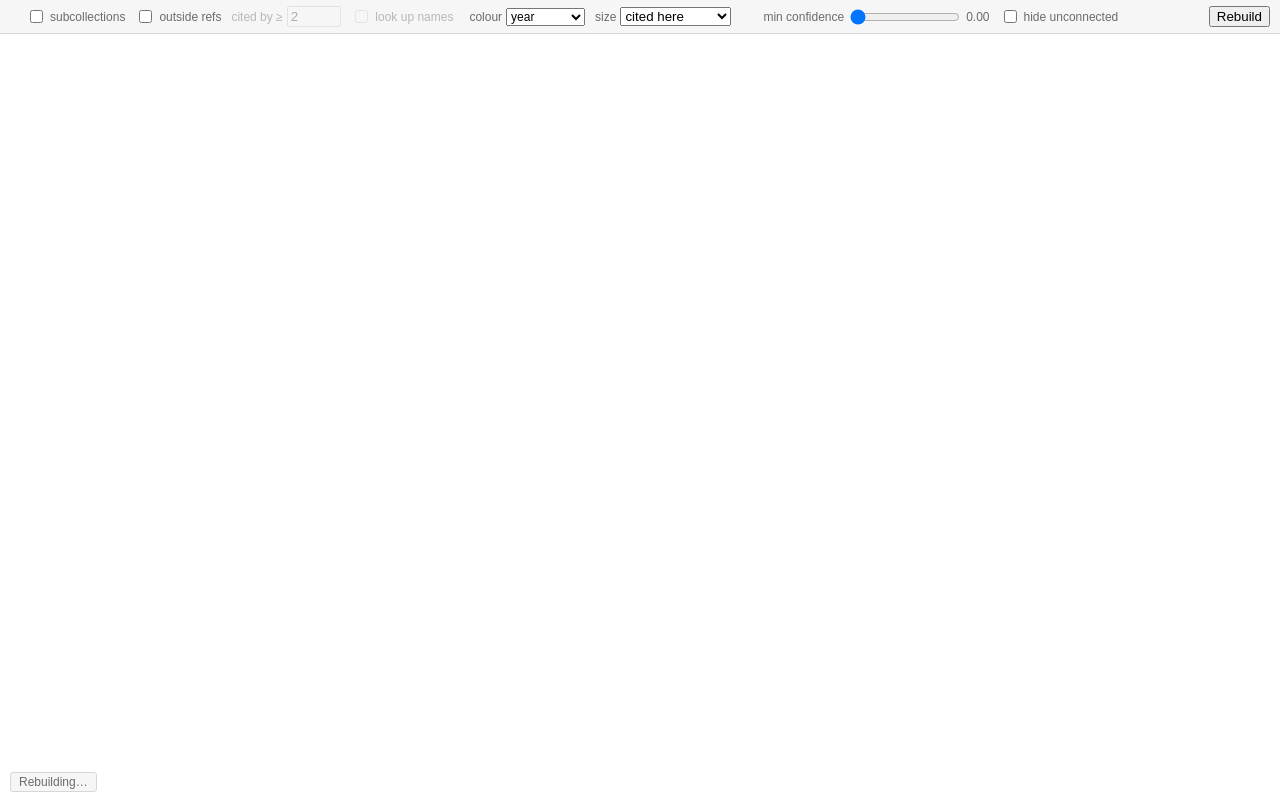
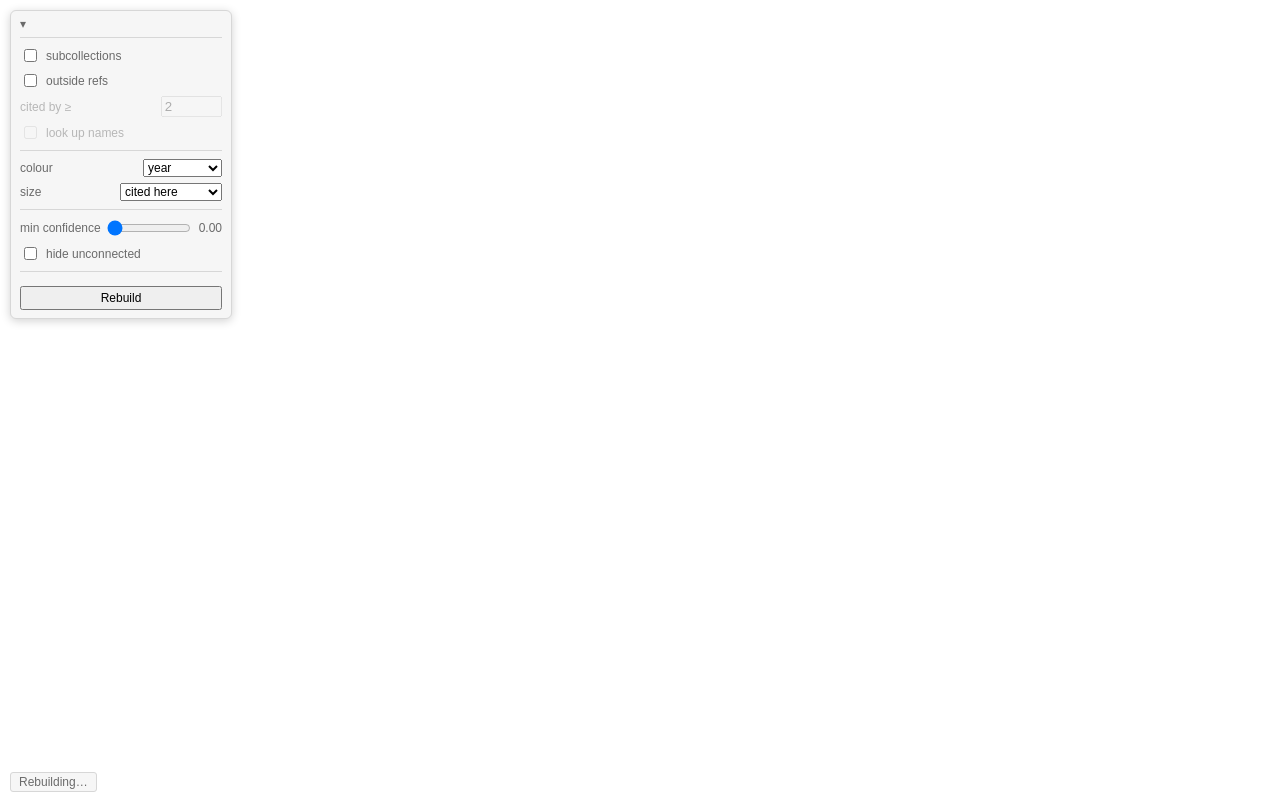
Before and after one commit to Jajaho/zotero-citation-graph, a browser extension: page addon/content/graph.html in a window 1280 px wide. Both pictures are taken after a click on the label "outside refs". Drawn offline with Linux system fonts and the light colour scheme.

Commit message:
Float the graph controls in a collapsible top-left panel
The controls were a horizontal toolbar above the canvas that wrapped onto
two or three lines in a narrow Zotero window, and every line it wrapped
onto came out of the graph. They are now a vertical panel floating over
the canvas, anchored top left, collapsing to its header when the nodes
underneath matter more than the settings. Collapsed state is remembered
in localStorage, behind try/catch because a resource:// page can be
denied storage.

The panel sits at z-index 9, below the action popover and the node
context menu, so either can open over the top-left corner and still win.
Collapsing costs no resize: #graph now fills the body, so the canvas
never changes size when the panel does.

Co-Authored-By: Claude Opus 5 <noreply@anthropic.com>
Claude-Session: https://claude.ai/code/session_018LS93hYhXgR2rhcxGeNS74

```diff
--- a/addon/content/graph.css
+++ b/addon/content/graph.css
@@ -3,7 +3,7 @@
 	--fg: #1a1a1a;
 	--muted: #6b6b6b;
 	--border: #d7d7d7;
-	--toolbar-bg: #f6f6f6;
+	--surface: #f6f6f6;
 }
 
 @media (prefers-color-scheme: dark) {
@@ -12,7 +12,7 @@
 		--fg: #e8e8e8;
 		--muted: #9a9a9a;
 		--border: #3d3d3d;
-		--toolbar-bg: #2b2b2b;
+		--surface: #2b2b2b;
 	}
 }
 
@@ -28,63 +28,144 @@ html, body {
 }
 
 body {
-	display: flex;
-	flex-direction: column;
-	/* #status is positioned against this. */
+	/* The controls float over the canvas now, so the body is nothing but the
+	   canvas. #panel, #status, #action and #menu all position against this. */
 	position: relative;
 }
 
-#toolbar {
+/* --- The floating control panel --------------------------------------- */
+
+#panel {
+	position: absolute;
+	top: 10px;
+	left: 10px;
+	/* Below #action (10) and #menu (11): a popover or context menu opened over
+	   the top-left corner has to win, or the click looks like it did nothing. */
+	z-index: 9;
+	width: 220px;
+	max-width: calc(100% - 20px);
+	/* Never taller than the window, however many strategies turn up. */
+	max-height: calc(100% - 20px);
+	display: flex;
+	flex-direction: column;
+	border: 1px solid var(--border);
+	border-radius: 6px;
+	background: var(--surface);
+	box-shadow: 0 2px 10px rgba(0, 0, 0, 0.18);
+	overflow: hidden;
+}
+
+/* The whole header is the toggle, not just the chevron: a wide target, and
+   there is nothing else in the header to click. */
+#panel-toggle {
 	flex: 0 0 auto;
 	display: flex;
 	align-items: center;
-	/* Wraps rather than overflowing: the controls outgrew one line on a narrow
-	   Zotero window, and a clipped toolbar hides settings the user needs. */
-	flex-wrap: wrap;
-	gap: 6px 16px;
-	padding: 6px 10px;
-	background: var(--toolbar-bg);
-	border-bottom: 1px solid var(--border);
-	white-space: nowrap;
+	gap: 6px;
+	font: inherit;
+	text-align: left;
+	padding: 6px 9px;
+	border: 0;
+	background: transparent;
+	color: var(--fg);
+	cursor: pointer;
 }
 
-#toolbar .group {
+#panel-toggle:hover {
+	background: var(--bg);
+}
+
+#panel-chevron {
+	color: var(--muted);
+	/* Rotated rather than swapped for a second glyph, so both states sit on
+	   the same baseline and the arrow animates between them. */
+	transition: transform 120ms ease;
+}
+
+#panel.collapsed #panel-chevron {
+	transform: rotate(-90deg);
+}
+
+#panel-body {
+	/* Scrolls rather than clipping: the strategy list grows with the data, and
+	   a clipped panel hides settings the user needs. */
+	overflow-y: auto;
+	padding: 0 9px 8px;
+	/* A flex item will not shrink past its content without this, and the panel
+	   would grow past its max-height instead of scrolling. */
+	min-height: 0;
+	display: flex;
+	flex-direction: column;
+	gap: 8px;
+}
+
+#panel.collapsed #panel-body {
+	display: none;
+}
+
+#panel .group {
+	display: flex;
+	flex-direction: column;
+	align-items: stretch;
+	gap: 6px;
+	padding-top: 8px;
+	border-top: 1px solid var(--border);
+}
+
+/* #strategies is empty until a graph arrives, and an empty group is just a
+   stray rule across the panel. */
+#panel .group:empty {
+	display: none;
+}
+
+#panel label {
 	display: flex;
 	align-items: center;
-	gap: 10px;
-}
-
-#toolbar label {
-	display: flex;
-	align-items: center;
-	gap: 4px;
+	gap: 6px;
 	color: var(--muted);
 	cursor: pointer;
 }
 
-#toolbar label.disabled {
+#panel label.disabled {
 	opacity: 0.45;
 	cursor: default;
 }
 
-#min-cites {
-	width: 3.5em;
+/* Right-aligns the control of a "text, then control" row, so the selects and
+   number fields line up down the panel instead of tracking label width. */
+#panel label > select,
+#panel label > input[type="number"],
+#panel label > input[type="range"] {
+	margin-left: auto;
 }
 
-#color-by {
-	font: inherit;
+#min-cites {
+	width: 4em;
 }
 
-#isolate-clear {
+#color-by,
+#size-by {
 	font: inherit;
-	padding: 1px 8px;
+	/* The item-type and "needs look up names" options run long; staying inside
+	   the panel width matters more than showing every character. */
+	max-width: 60%;
+}
+
+#isolate-clear,
+#rebuild {
+	font: inherit;
+	padding: 3px 8px;
 }
 
 #collection-name {
 	font-weight: 600;
+	/* Shrinkable, or the ellipsis below never applies and a long collection
+	   name pushes the panel wider than its own box. */
+	flex: 1 1 auto;
+	min-width: 0;
 	overflow: hidden;
 	text-overflow: ellipsis;
-	max-width: 30ch;
+	white-space: nowrap;
 }
 
 #conf-label {
@@ -95,7 +176,9 @@ body {
 }
 
 #min-conf {
-	width: 110px;
+	flex: 1 1 60px;
+	width: auto;
+	min-width: 40px;
 }
 
 #conf-value {
@@ -103,16 +186,21 @@ body {
 	min-width: 3.2ch;
 }
 
+/* The one row that stays horizontal: a count and the button that acts on it. */
+#panel-foot {
+	flex-direction: row;
+	align-items: center;
+	justify-content: space-between;
+}
+
 #stats {
 	color: var(--muted);
-	margin-left: auto;
 	font-variant-numeric: tabular-nums;
 }
 
 #graph {
-	flex: 1 1 auto;
-	position: relative;
-	min-height: 0;
+	position: absolute;
+	inset: 0;
 }
 
 /* Bottom-left rather than centred: it reports build progress while a partial
@@ -127,26 +215,21 @@ body {
 	white-space: nowrap;
 	padding: 2px 8px;
 	border-radius: 3px;
-	background: var(--toolbar-bg);
+	background: var(--surface);
 	border: 1px solid var(--border);
 	color: var(--muted);
 	pointer-events: none;
+	z-index: 8;
 }
 
 #status:empty {
 	display: none;
 }
 
-#strategies {
-	display: flex;
-	align-items: center;
-	gap: 10px;
-}
-
 .via-toggle {
 	display: flex;
 	align-items: center;
-	gap: 3px;
+	gap: 5px;
 	color: var(--muted);
 	cursor: pointer;
 }
@@ -156,9 +239,8 @@ body {
 	height: 8px;
 	border-radius: 50%;
 	display: inline-block;
+	flex: 0 0 auto;
 }
-
-
 
 /* The node context menu. A sibling of #graph, like #status and #action,
    because force-graph's init() empties its container. */
@@ -194,7 +276,7 @@ body {
 }
 
 .menu-item:hover:not([disabled]) {
-	background: var(--toolbar-bg);
+	background: var(--surface);
 }
 
 .menu-item[disabled] {
--- a/addon/content/graph.html
+++ b/addon/content/graph.html
@@ -6,12 +6,23 @@
 	<link rel="stylesheet" href="graph.css"/>
 </head>
 <body>
-	<div id="toolbar">
+	<!-- The controls float over the canvas rather than sitting in a bar above
+	     it: the graph is the point of the window, and on a narrow Zotero pane
+	     the old wrapping toolbar ate several lines of it. Anchored top left,
+	     and collapsible down to its header when the nodes underneath matter
+	     more than the settings. -->
+	<div id="panel">
+		<!-- The whole header toggles, not just the chevron: it is a wide, easy
+		     target, and there is nothing else in the header to click. -->
+		<button id="panel-toggle" type="button" aria-expanded="true" aria-controls="panel-body" title="Collapse controls">
+			<span id="panel-chevron">▾</span>
 			<span id="collection-name"></span>
+		</button>
 
+		<div id="panel-body">
 			<!-- Scope. Both of these change what gets derived, so they cost a
 			     rebuild; everything after them only filters the built graph. -->
-		<span class="group">
+			<div class="group">
 				<label title="Include items from every subcollection">
 					<input id="recursive" type="checkbox"/>
 					subcollections
@@ -29,9 +40,9 @@
 					<input id="enrich" type="checkbox"/>
 					look up names
 				</label>
-		</span>
+			</div>
 
-		<span class="group">
+			<div class="group">
 				<label>
 					colour
 					<select id="color-by">
@@ -50,11 +61,11 @@
 						<option value="global">global citations</option>
 					</select>
 				</label>
-		</span>
+			</div>
 
-		<span id="strategies" class="group"></span>
+			<div id="strategies" class="group"></div>
 
-		<span class="group">
+			<div class="group">
 				<label id="conf-label">
 					min confidence
 					<input id="min-conf" type="range" min="0" max="1" step="0.05" value="0"/>
@@ -68,10 +79,13 @@
 				     invisible up here, and there would be nothing to tell a user how
 				     to get the rest of the graph back. -->
 				<button id="isolate-clear" type="button" hidden="hidden"></button>
-		</span>
+			</div>
 
+			<div class="group" id="panel-foot">
 				<span id="stats"></span>
 				<button id="rebuild" type="button">Rebuild</button>
+			</div>
+		</div>
 	</div>
 
 	<div id="graph"></div>
--- a/addon/content/graph.js
+++ b/addon/content/graph.js
@@ -30,6 +30,9 @@
 	// citations against the shape of the graph they sit in.
 	const DIM_NODE_ALPHA = 0.1;
 	const DIM_LINK_FACTOR = 0.15;
+
+	// Whether the control panel was left collapsed, remembered across openings.
+	const COLLAPSE_KEY = 'zg.panel.collapsed';
 
 	// Published by nodeScale.js and nodeLinks.js, which graph.html loads first.
 	const Scale = ZGScale;
@@ -69,6 +72,8 @@
 	let elAction = el('action');
 	let elMenu = el('menu');
 	let elIsolate = el('isolate-clear');
+	let elPanel = el('panel');
+	let elPanelToggle = el('panel-toggle');
 
 	function emit(msg) {
 		window.dispatchEvent(new CustomEvent('zg-event', { detail: JSON.stringify(msg) }));
@@ -459,7 +464,7 @@
 	const NODE_REL_SIZE = Scale.NODE_REL_SIZE;
 
 	/**
-	 * Node area. Two metrics, chosen in the toolbar, and both apply to outside
+	 * Node area. Two metrics, chosen in the panel, and both apply to outside
 	 * references as well as held items.
 	 *
 	 *  cited here      in-degree: how many papers in THIS collection cite it.
@@ -724,7 +729,7 @@
 	}
 
 	/**
-	 * Isolation is otherwise invisible in the toolbar, and a user who does not
+	 * Isolation is otherwise invisible in the panel, and a user who does not
 	 * know that clicking the background clears it would have no way back to the
 	 * whole graph.
 	 */
@@ -980,6 +985,29 @@
 		render();
 	});
 
+	// The panel floats over the canvas, so collapsing it does not resize the
+	// graph -- it just gives the nodes underneath back.
+	function setCollapsed(on) {
+		elPanel.classList.toggle('collapsed', on);
+		elPanelToggle.setAttribute('aria-expanded', on ? 'false' : 'true');
+		elPanelToggle.title = on ? 'Show controls' : 'Collapse controls';
+		// Storage is a nicety, not a requirement: a resource:// page can be
+		// denied it, and the panel still works when the write throws.
+		try {
+			window.localStorage.setItem(COLLAPSE_KEY, on ? '1' : '0');
+		}
+		catch (e) { /* no persistence, no problem */ }
+	}
+
+	elPanelToggle.addEventListener('click', () => {
+		setCollapsed(!elPanel.classList.contains('collapsed'));
+	});
+
+	try {
+		if (window.localStorage.getItem(COLLAPSE_KEY) === '1') setCollapsed(true);
+	}
+	catch (e) { /* see setCollapsed */ }
+
 	window.addEventListener('resize', () => {
 		if (fg) fg.width(elGraph.clientWidth).height(elGraph.clientHeight);
 		// Both were positioned against the viewport they opened in.
```
Lines whose indentation alone changed are shown as unchanged.
